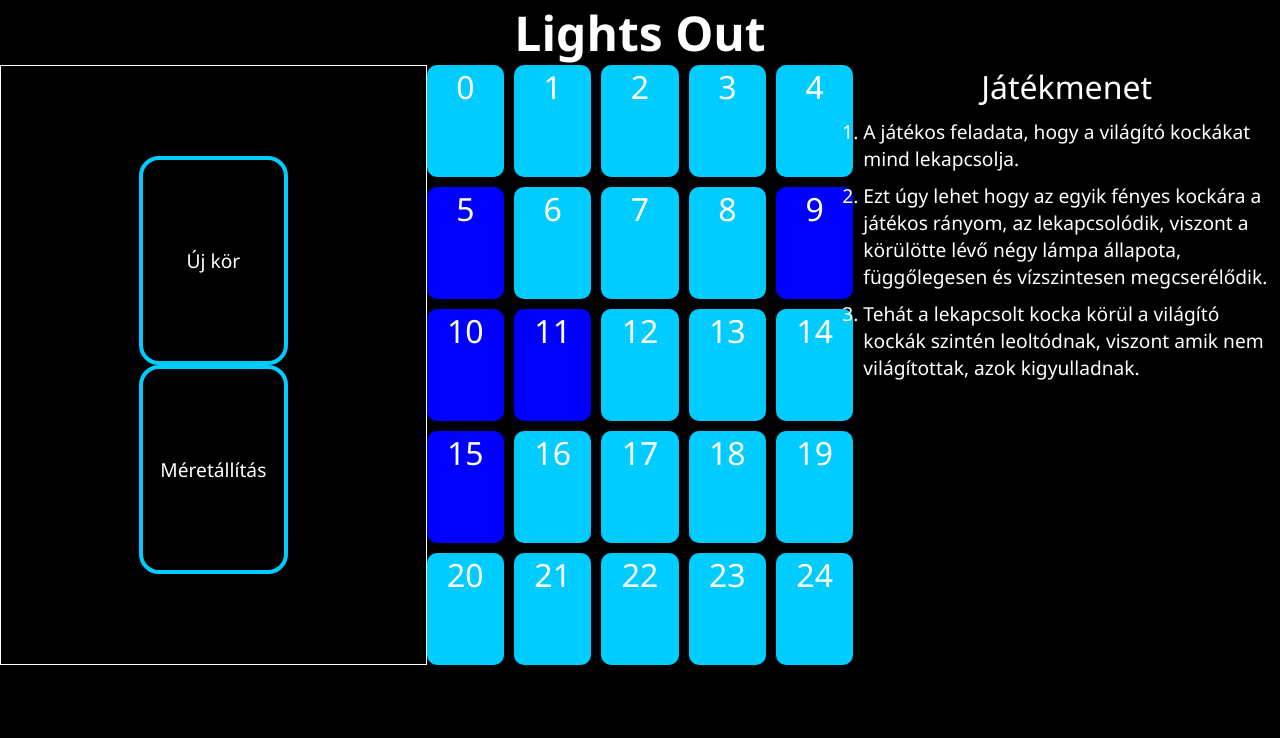
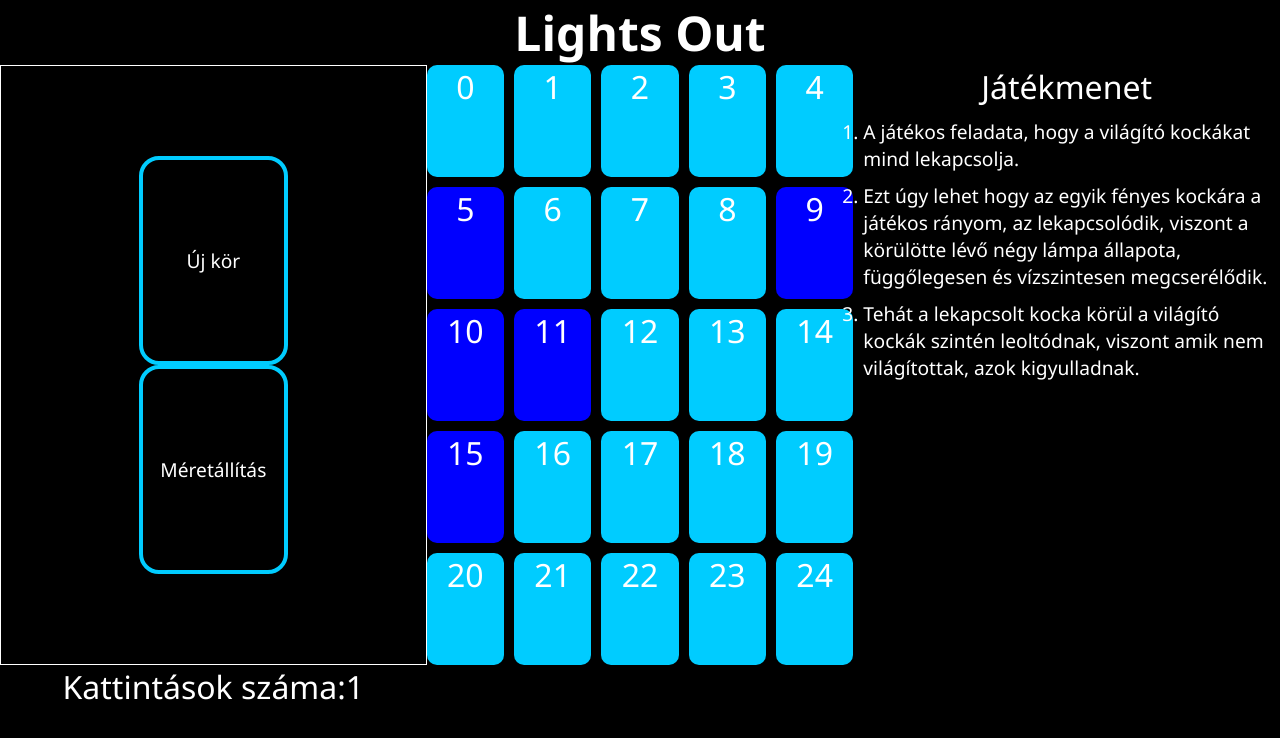
Before and after one commit to Logan114/lightOn, a plain HTML site: page index.html in a window 1280 px wide. Both pictures are taken after a click on the element "10". Drawn offline with nearby package versions, Linux system fonts and the light colour scheme.

Commit message:
kezdetleges kattintas szamlalo

```diff
--- a/fuggvenyek.js
+++ b/fuggvenyek.js
@@ -6,10 +6,11 @@
 // Pálya létrehozása
 
 export function negyzetGeneralas(){
+
     const mezo = $("#palya")
-
     for (let i=0; i<25; i++){
         mezo.append(`<div class="kocka${i} kocka"><p>${i}</p><br></div>`);
+
     }
 }
 
@@ -25,9 +26,7 @@ export function negyzetGeneralas(){
 export function kattintas() {
     $(".kocka").on("click", function() {
         $(this).toggleClass("kockaValtozott");
-
         let index = $(this).index();
-
 
         let sor = Math.floor(index / 5);
         let oszlop = index % 5;
@@ -43,6 +42,7 @@ export function kattintas() {
         szomszedotSzinez(alsoIndex);
         szomszedotSzinez(balIndex);
         szomszedotSzinez(jobbIndex);
+
     });
 }
 
@@ -84,7 +84,17 @@ export function hanyszorHany() {
 
 
 
+export function kattintasSzamlalo(){
+    let klikk = 0;
+    const szamlalo = $(".szamlalo")
+    $(".kocka").on("click", function(){
 
+        klikk +=1
+        szamlalo.html(`<p>Kattintások száma:${klikk}</p>`)
+        console.log(klikk)
+
+    });
+}
 
 /* ------------------------  Megjegyzések  ------------------------*/
 
--- a/index.html
+++ b/index.html
@@ -32,7 +32,7 @@
                 <li>Tehát a lekapcsolt kocka körül a világító kockák szintén leoltódnak, viszont amik nem világítottak, azok kigyulladnak.</li>
             </ol>
         </div>
-
+        <div class="szamlalo"></div>
     </main>
 
 </body>
--- a/main.js
+++ b/main.js
@@ -1,5 +1,5 @@
 
-import { negyzetGeneralas, kattintas, ujKor, hanyszorHany } from "./fuggvenyek.js"
+import { negyzetGeneralas, kattintas, ujKor, hanyszorHany, kattintasSzamlalo } from "./fuggvenyek.js"
 
 
 
@@ -7,3 +7,4 @@ negyzetGeneralas();
 kattintas();
 ujKor();
 hanyszorHany();
+kattintasSzamlalo()
```
